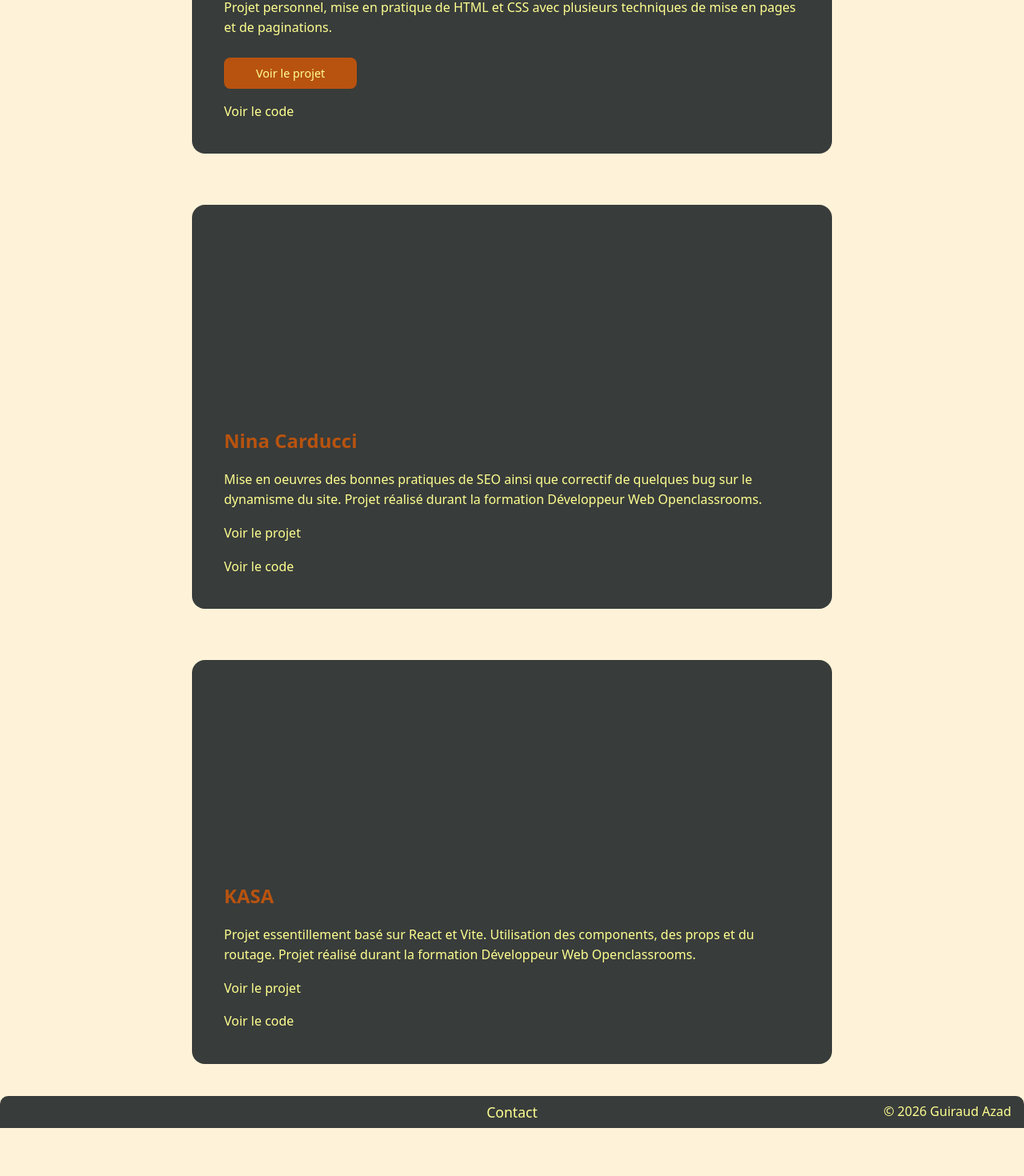
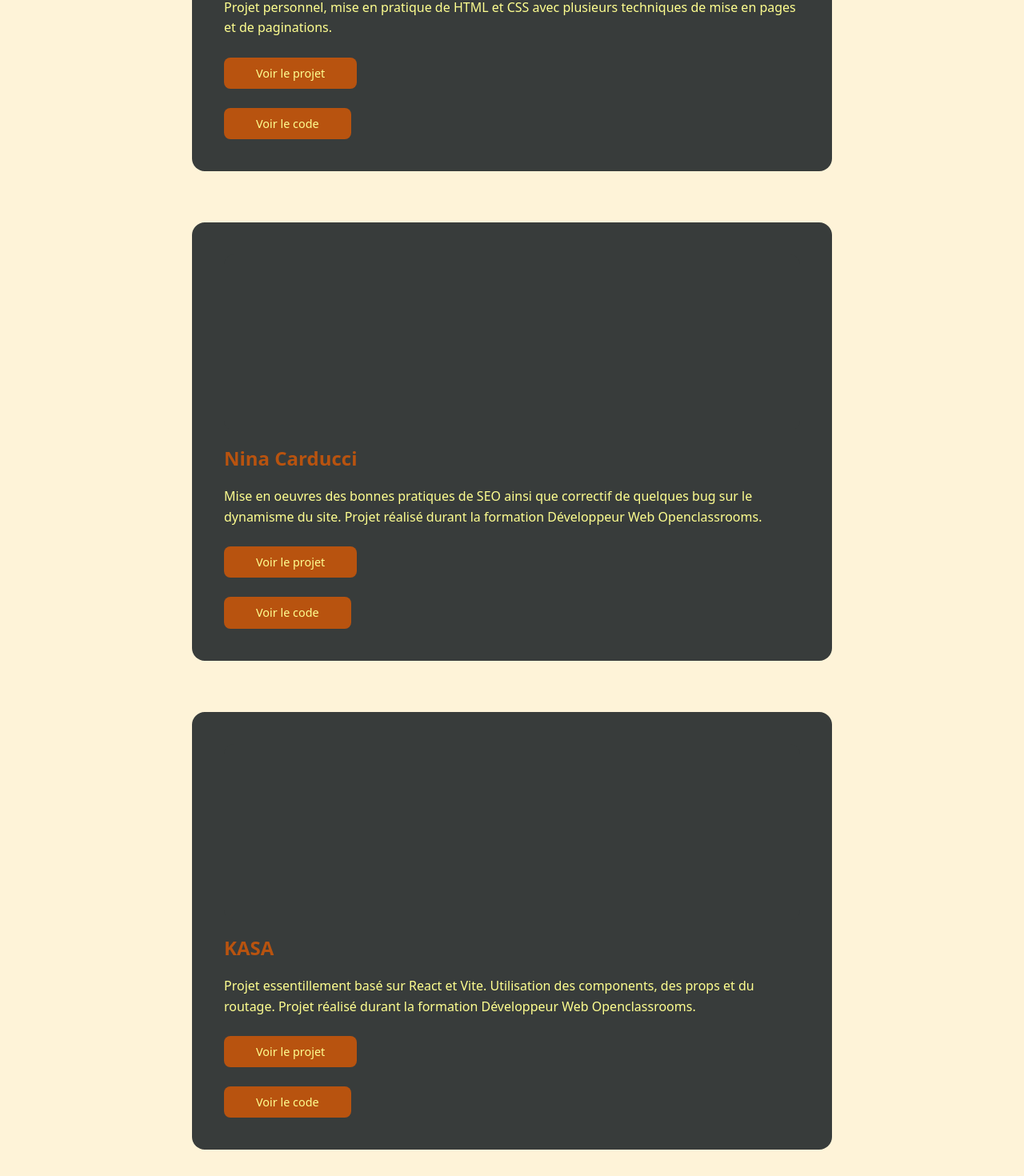
Before and after one commit to Azad-hay/Portfolio, a React (Vite) app: page /#/projets in a window 1280 px wide. Shown: the part 540-2010 px from the top of the page at 80% size. Before the commit the page ends 1950 px from the top, so only its background shows below. Built offline with nearby package versions, Linux system fonts and the light colour scheme.

Commit message:
project 1

```diff
--- a/src/pages/Projects/Projects.jsx
+++ b/src/pages/Projects/Projects.jsx
@@ -17,7 +17,8 @@ function Projects() {
               Projet personnel, mise en pratique de HTML et CSS avec plusieurs techniques de mise en pages et de paginations.
             </p>
             <a href="https://azad-hay.github.io/Kyoto_Project/#home" className="button project-card__link">Voir le projet</a>
-            <a href="https://github.com/Azad-hay/Kyoto_Project" >Voir le code</a>
+            <a href="https://github.com/Azad-hay/Kyoto_Project"
+            className="button project-card__link" >Voir le code</a>
           </section>
 
           <section className="project-card">
@@ -26,8 +27,8 @@ function Projects() {
             <p className="project-card__description">
               Mise en oeuvres des bonnes pratiques de SEO ainsi que correctif de quelques bug sur le dynamisme du site. Projet réalisé durant la formation Développeur Web  Openclassrooms.
             </p>
-            <a href="https://azad-hay.github.io/OP_SEO/" >Voir le projet</a>
-            <a href="https://github.com/Azad-hay/OP_SEO" >Voir le code</a>
+            <a href="https://azad-hay.github.io/OP_SEO/" className="button project-card__link">Voir le projet</a>
+            <a href="https://github.com/Azad-hay/OP_SEO" className="button project-card__link">Voir le code</a>
           </section>
 
           <section className="project-card">
@@ -36,8 +37,8 @@ function Projects() {
             <p className="project-card__description">
               Projet essentillement basé sur React et Vite. Utilisation des components, des props et du routage. Projet réalisé durant la formation Développeur Web  Openclassrooms.
             </p>
-            <a href="https://azad-hay.github.io/" >Voir le projet</a>
-            <a href="https://github.com/Azad-hay/React_project" >Voir le code</a>
+            <a href="https://azad-hay.github.io/" className="button project-card__link">Voir le projet</a>
+            <a href="https://github.com/Azad-hay/React_project" className="button project-card__link">Voir le code</a>
           </section>
         </div>
       </main>
```
